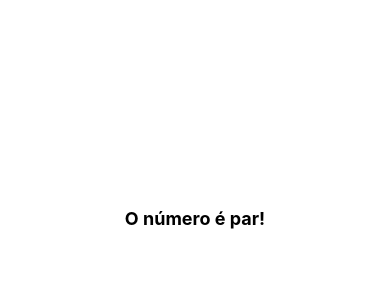
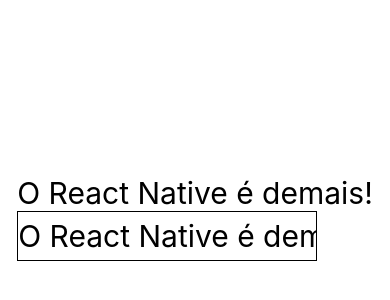
Before and after one commit to bruno-negreiros/react-native_casa-do-codigo, a React Native app: screen / in a window 390 px wide. Shown: the part 204-504 px from the top of the page. Built offline with nearby package versions, Linux system fonts and the light colour scheme.

Commit message:
state, events, controlled & uncontrolled components

```diff
--- a/App.js
+++ b/App.js
@@ -1,13 +1,13 @@
 import { StatusBar } from 'expo-status-bar';
 import { StyleSheet, View } from 'react-native';
 import React from 'react';
-import CzechNumber from './components/CzechNumber';
+import Event from './components/Event';
 
 export default function App() {
   return (
     <View style={styles.container}>
-      <CzechNumber number={2}></CzechNumber>
       <StatusBar style="auto" />
+      <Event></Event>
     </View>
   );
 }
--- /dev/null
+++ b/components/Event.js
@@ -0,0 +1,39 @@
+import React from "react";
+import { View, Text, TextInput, StyleSheet } from "react-native";
+
+export default class Event extends React.Component {
+  state = {
+    input: "O React Native é demais!",
+  };
+
+  render() {
+    return (
+      <View>
+        <Text style={styles.font30}>{this.state.input}</Text>
+        <TextInput
+          style={styles.input}
+          value={this.state.input}
+          onChangeText={(input) => this.setState({input})}></TextInput>
+      </View>
+    );
+  }
+}
+
+const styles = StyleSheet.create({
+  container: {
+    flex: 1,
+    backgroundColor: "#fff",
+    alignItems: "center",
+    justifyContent: "center",
+  },
+  input: {
+    height: 50,
+    width: 300,
+    fontSize: 30,
+    borderWidth: 1,
+    borderColor: "black",
+  },
+  font30: {
+    fontSize: 30,
+  },
+});
```
